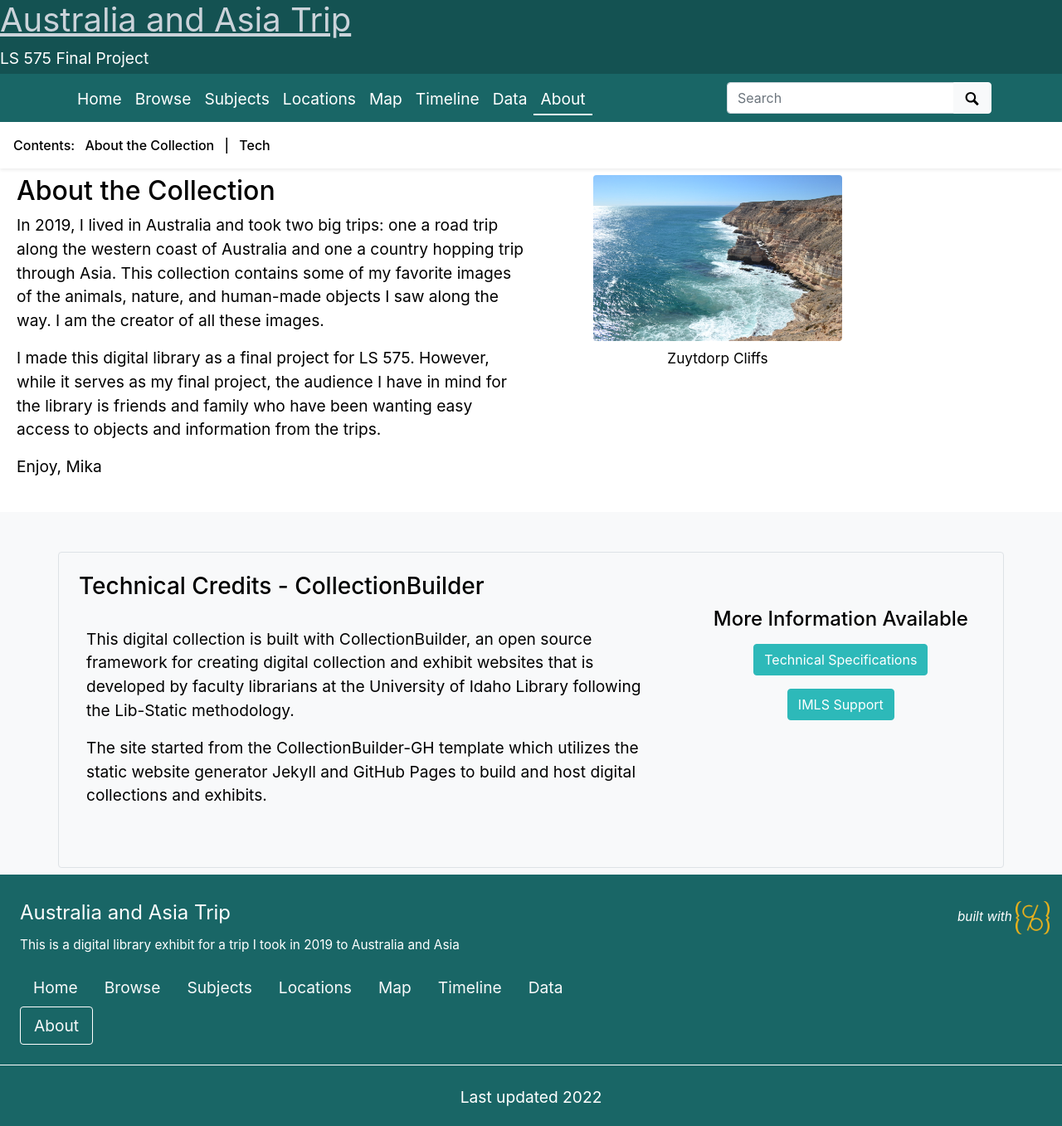
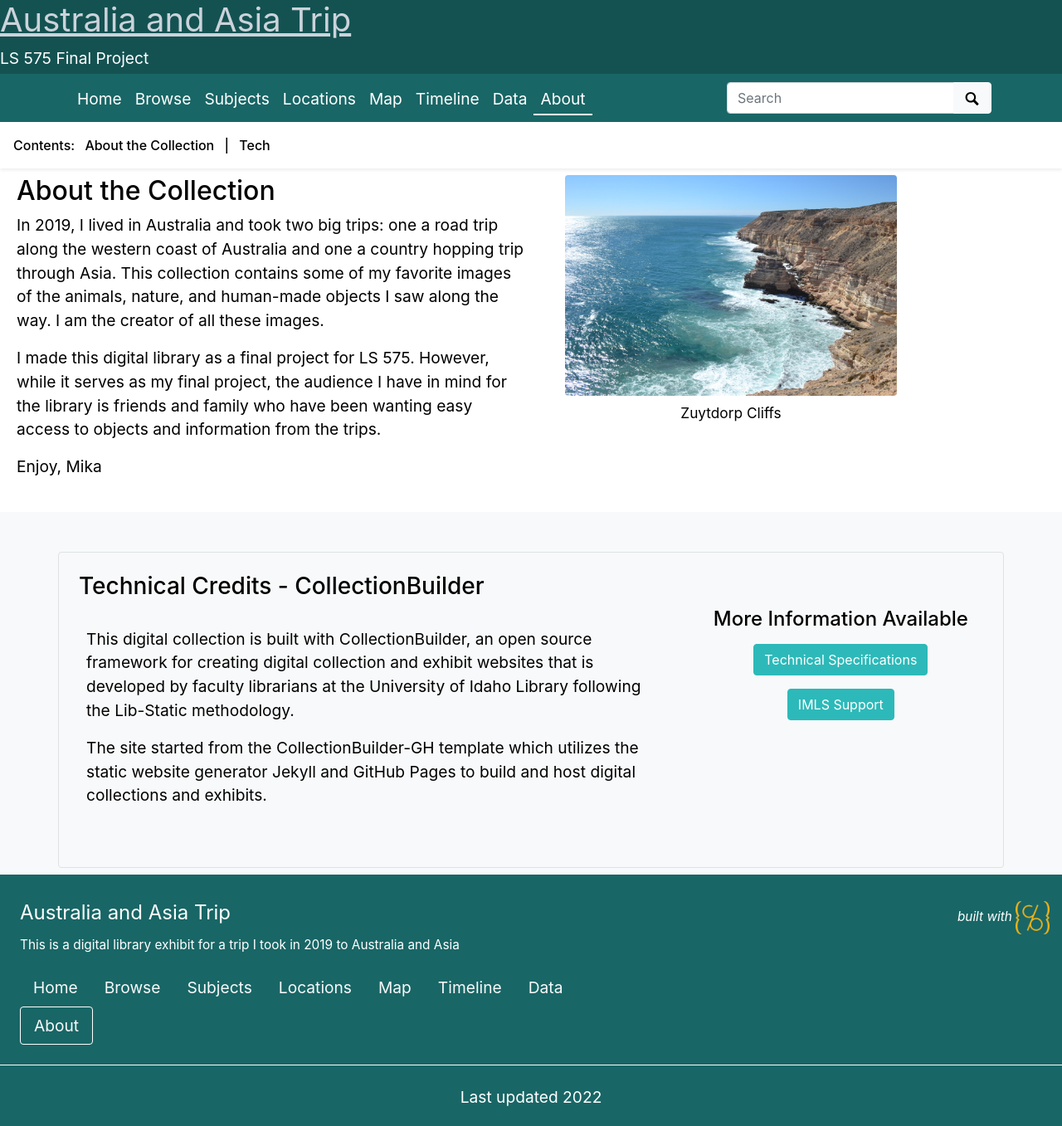
Before and after one commit to mikasmith97/final.github.io, a Jekyll site: the page built from pages/about.md, in a window 1280 px wide and 1357 px high. Shown: the whole window at 83% size. Built offline with Jekyll 4.4.1, drawn with Linux system fonts in a browser that asks for light colours.

Commit message:
Update about.html

```diff
--- a/_layouts/about.html
+++ b/_layouts/about.html
@@ -1,8 +1,10 @@
 ---
 layout: default
 ---
+<div class="center">
+{% include feature/nav-menu.html sections="About the Collection" %}
+</div>
 
-{% include feature/nav-menu.html sections="About the Collection" %}
 <div class="row" style="padding-left: 20px">
   <div class="col-md-6">
     <h2>About the Collection</h2>
@@ -15,7 +17,7 @@ layout: default
   </div>
   <div class="col-md-4">
 
-   {% include feature/image.html objectid="coll033" width="75" %}
+   {% include feature/image.html objectid="coll033" width="100" %}
 
   </div>
 </div>
```
